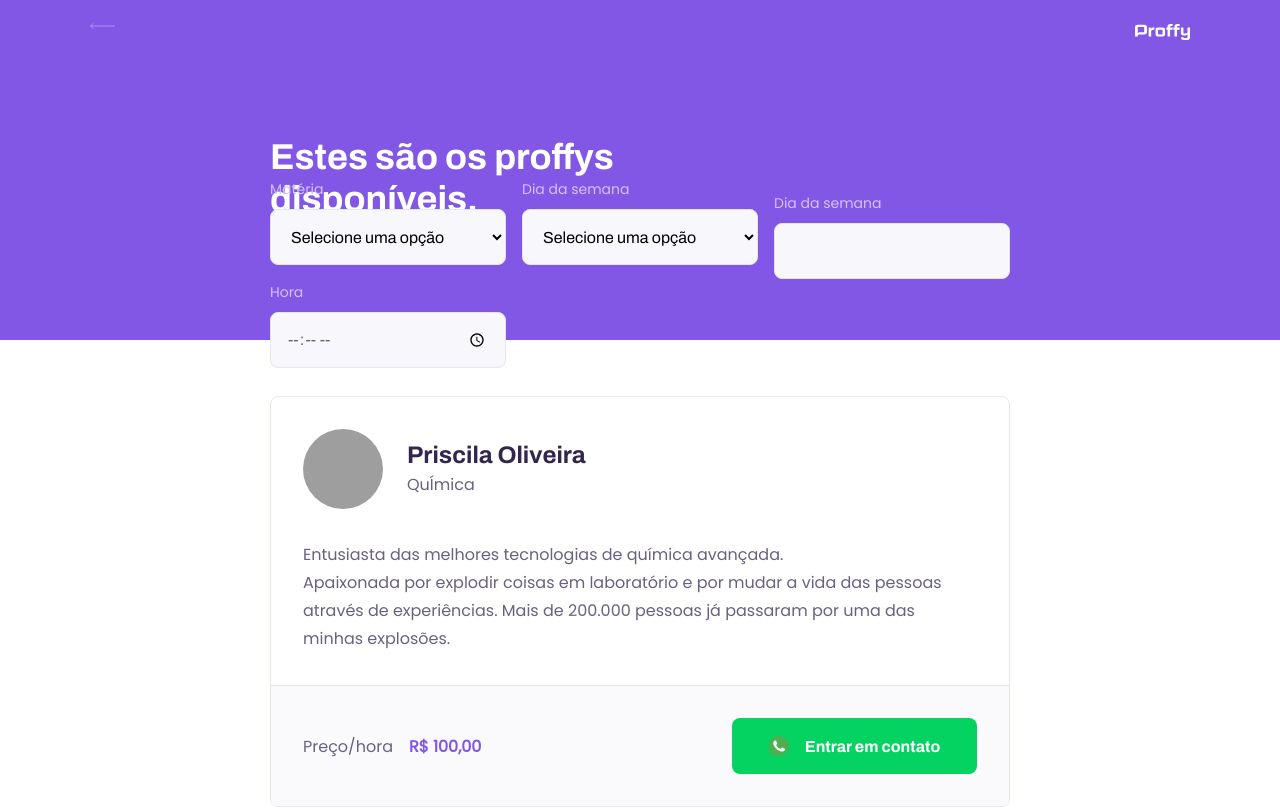
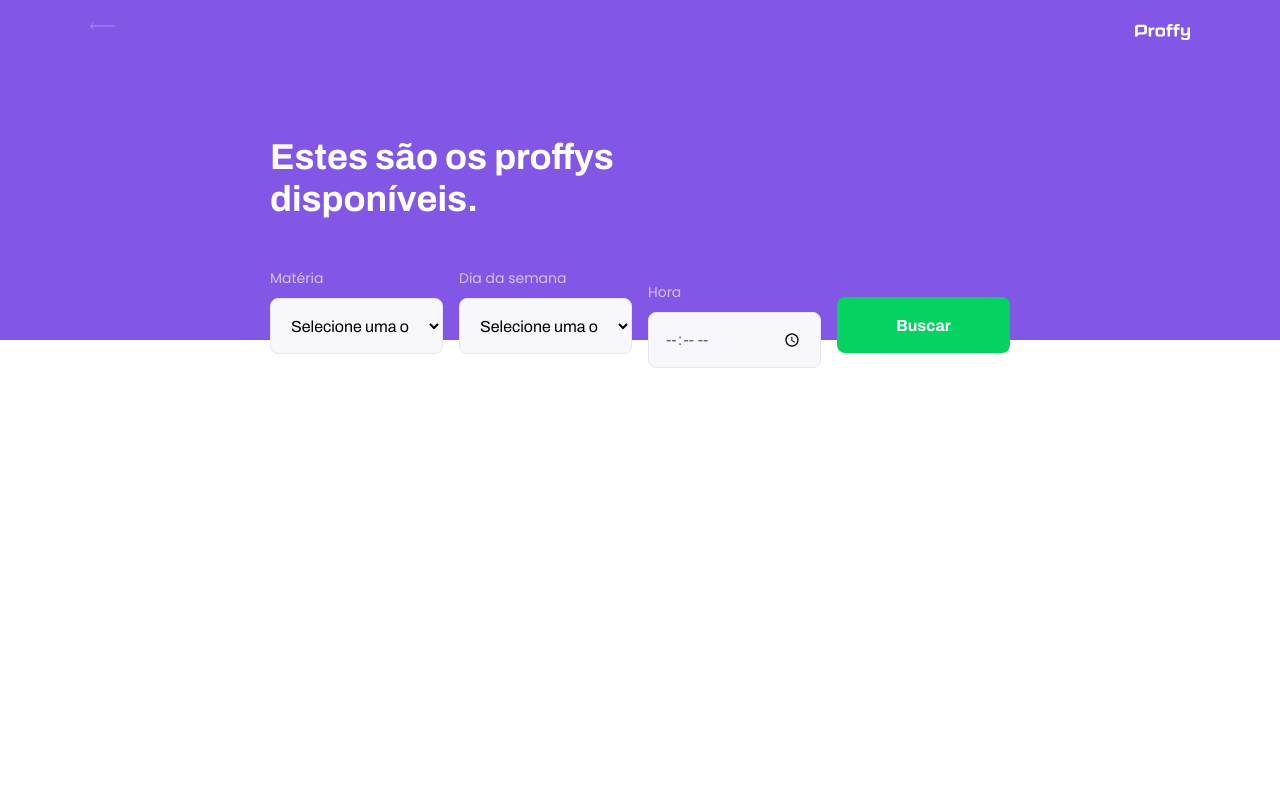
Before and after one commit to poliveira13/proffyWeb, a React (Create React App) app: page /study in a window 1280 px wide. Shown: the top 808 px of the page. Built offline with nearby package versions, Linux system fonts and the light colour scheme; grey boxes are pictures that could not be loaded.

Commit message:
pagina de listagem de professores finalizada as requisicoes

```diff
--- a/src/components/TeacherItem/index.tsx
+++ b/src/components/TeacherItem/index.tsx
@@ -4,31 +4,36 @@
 
 import "./styles.css";
 
-function TeacherItem() {
+export interface Teacher {
+  id: number;
+  avatar: string;
+  bio: string;
+  cost: number;
+  name: string;
+  subject: string;
+  whatsapp: string;
+}
+
+interface TeacherItemProps {
+  teacher: Teacher;
+}
+
+const TeacherItem: React.FC<TeacherItemProps> = ({ teacher }) => {
   return (
     <article className="teacher-item">
       <header>
-        <img
-          src="https://avatars2.githubusercontent.com/u/42249540?s=460&u=a9098559adb5df5b47a823b8256d508ef6a81659&v=4"
-          alt="Priscila Oliveira"
-        />
+        <img src={teacher.avatar} alt={teacher.name} />
         <div>
-          <strong>Priscila Oliveira</strong>
-          <span>QuÍmica</span>
+          <strong>{teacher.name}</strong>
+          <span>{teacher.subject}</span>
         </div>
       </header>
-      <p>
-        Entusiasta das melhores tecnologias de química avançada.
-        <br></br>
-        Apaixonada por explodir coisas em laboratório e por mudar a vida das
-        pessoas através de experiências. Mais de 200.000 pessoas já passaram por
-        uma das minhas explosões.
-      </p>
+      <p>{teacher.bio}</p>
 
       <footer>
         <p>
           Preço/hora
-          <strong>R$ 100,00</strong>
+          <strong>R$ {teacher.cost}</strong>
         </p>
 
         <button type="button">
@@ -38,6 +43,6 @@
       </footer>
     </article>
   );
-}
+};
 
 export default TeacherItem;
--- a/src/pages/TeacherList/index.tsx
+++ b/src/pages/TeacherList/index.tsx
@@ -1,20 +1,45 @@
-import React from "react";
+import React, { useState, FormEvent } from "react";
 
 import PageHeader from "../../components/PageHeader";
 
 import "./styles.css";
-import TeacherItem from "../../components/TeacherItem";
+import TeacherItem, { Teacher } from "../../components/TeacherItem";
 import Input from "../../components/Input";
 import Select from "../../components/Select";
+import api from "../../services/api";
 
 function TeacherList() {
+  const [teachers, setTeachers] = useState([]);
+
+  const [subject, setSubject] = useState("");
+  const [week_day, setWeekDay] = useState("");
+  const [time, setTime] = useState("");
+
+  async function searchTeachers(e: FormEvent) {
+    e.preventDefault();
+
+    const response = await api.get("classes", {
+      params: {
+        subject,
+        week_day,
+        time,
+      },
+    });
+
+    setTeachers(response.data);
+  }
+
   return (
     <div id="page-teacher-list" className="container">
       <PageHeader title="Estes são os proffys disponíveis.">
-        <form id="search-teachers">
+        <form id="search-teachers" onSubmit={searchTeachers}>
           <Select
             name="subject"
             label="Matéria"
+            value={subject}
+            onChange={(e) => {
+              setSubject(e.target.value);
+            }}
             options={[
               { value: "Artes", label: "Artes" },
               { value: "Biologia", label: "Biologia" },
@@ -32,6 +57,10 @@
           <Select
             name="week_day"
             label="Dia da semana"
+            value={week_day}
+            onChange={(e) => {
+              setWeekDay(e.target.value);
+            }}
             options={[
               { value: "0", label: "Domingo" },
               { value: "1", label: "Segunda-Feira" },
@@ -43,16 +72,24 @@
             ]}
           />
 
-          <Input name="week_day" label="Dia da semana" />
+          <Input
+            type="time"
+            name="time"
+            label="Hora"
+            value={time}
+            onChange={(e) => {
+              setTime(e.target.value);
+            }}
+          />
 
-          <Input type="time" name="time" label="Hora" />
+          <button type="submit"> Buscar</button>
         </form>
       </PageHeader>
 
       <main>
-        <TeacherItem />
-        <TeacherItem />
-        <TeacherItem />
+        {teachers.map((teacher: Teacher) => {
+          return <TeacherItem key={teacher.id} teacher={teacher} />;
+        })}
       </main>
     </div>
   );
--- a/src/pages/TeacherList/styles.css
+++ b/src/pages/TeacherList/styles.css
@@ -9,6 +9,27 @@
 
 #search-teachers label {
   color: var(--color-text-in-primary);
+}
+
+#search-teachers button {
+  width: 100%;
+  height: 5.6rem;
+  background: var(--color-secundary);
+  color: var(--color-button-text);
+  border: 0;
+  border-radius: 0.8rem;
+  cursor: pointer;
+  font: 700 1.6rem Archivo;
+  display: flex;
+  align-items: center;
+  justify-content: center;
+  text-decoration: none;
+  transition: background-color 0.2s;
+  margin-top: 3.2rem;
+}
+
+#search-teachers main footer button:hover {
+  background: var(--color-secundary-dark);
 }
 
 #page-teacher-list main {
@@ -24,7 +45,7 @@
   #search-teachers {
     display: grid;
     /* o repeat faz com que nesse caso eu repita o 1fr 3x */
-    grid-template-columns: repeat(3, 1fr);
+    grid-template-columns: repeat(4, 1fr);
     column-gap: 16px;
     position: absolute;
     bottom: -28px;
```
